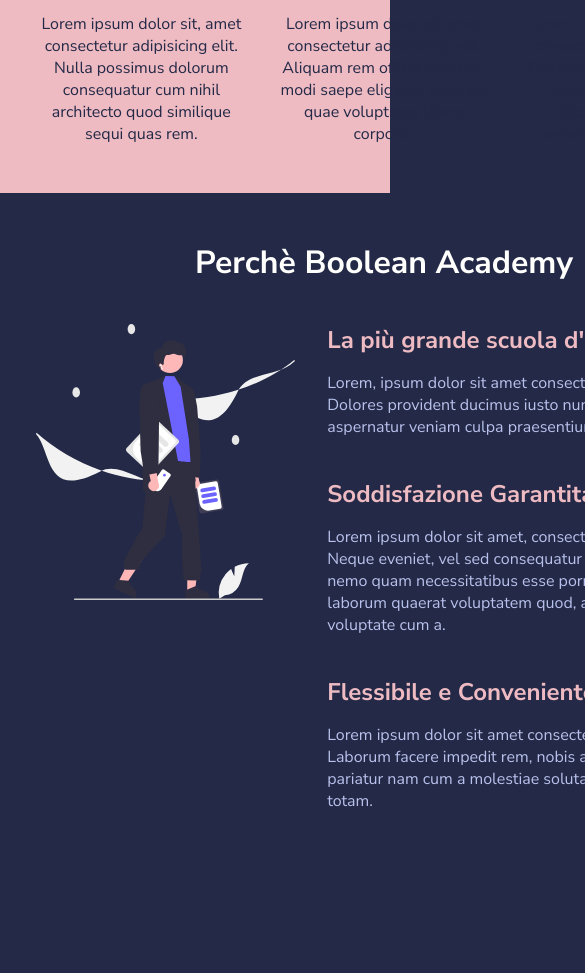
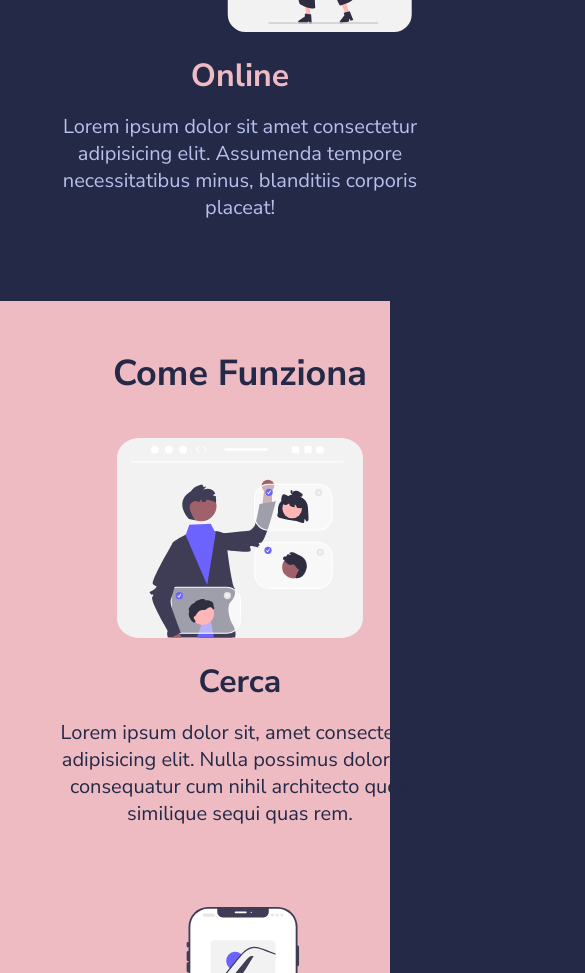
Before and after one commit to ElisaBoscani/html-css-resp-wannabe, a plain HTML site: page index.html in a window 390 px wide. Shown: the part 1027-2000 px from the top of the page, 585 px wide, since content can reach past the window. Before the commit the page ends 1927 px from the top, so only its background shows below. Drawn offline with Linux system fonts and the light colour scheme.

Commit message:
create media query

```diff
--- a/asset/css/style.css
+++ b/asset/css/style.css
@@ -133,3 +133,55 @@ img {
     max-width: 768px;
   }
 }
+
+@media screen and (max-width: 480px) {
+  .container {
+    max-width: 480px;
+  }
+  h1 {
+    font-size: 3rem;
+  }
+  h2 {
+    font-size: 2.25rem;
+  }
+  h3 {
+    font-size: 2rem;
+    font-weight: bold;
+  }
+  p {
+    font-size: 1.25rem;
+  }
+  .row {
+    flex-wrap: wrap;
+    justify-content: center;
+  }
+  .lessons .col {
+    width: 100%;
+  }
+  .lessons .col img {
+    height: 15.625rem;
+  }
+  .card {
+    padding-bottom: 5rem;
+  }
+  .steps {
+    margin: 0;
+  }
+
+  .steps .col {
+    width: 100%;
+  }
+
+  .why-us {
+    padding-top: 5.25rem;
+    margin-bottom: 0;
+    background-color: #222222;
+  }
+  .why-us .col-left {
+    width: 100%;
+  }
+  .why-us .col-right {
+    padding-top: 3.25rem;
+    width: 100%;
+  }
+}
--- a/index.html
+++ b/index.html
@@ -3,6 +3,7 @@
   <head>
     <meta charset="utf-8" />
     <title>Boolean Academy</title>
+    <meta name="viewport" content="width=device-width, initial-scale=1.0" />
     <!-- Fonts -->
     <link
       href="https://fonts.googleapis.com/css2?family=Nunito+Sans:wght@400;700&display=swap"
```
